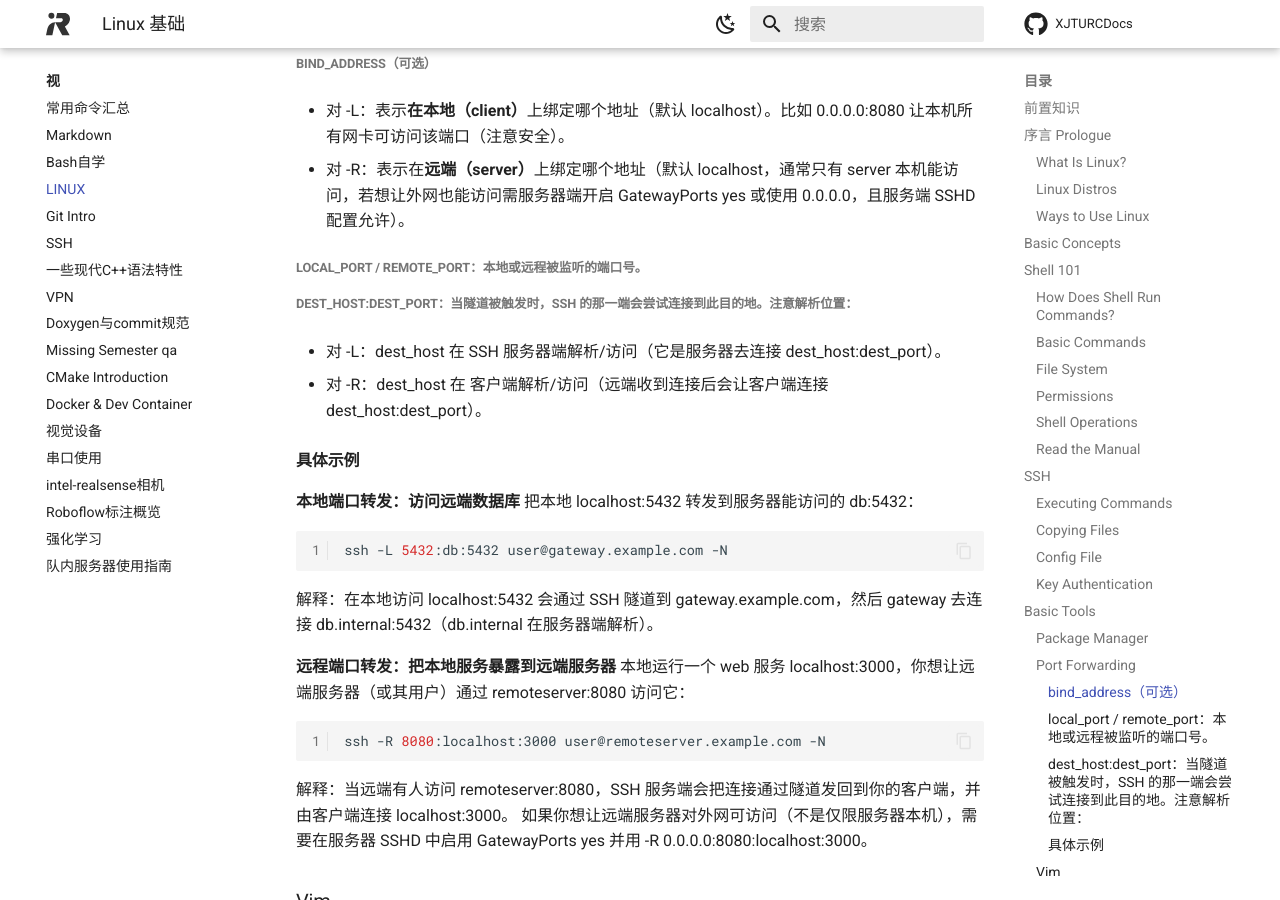
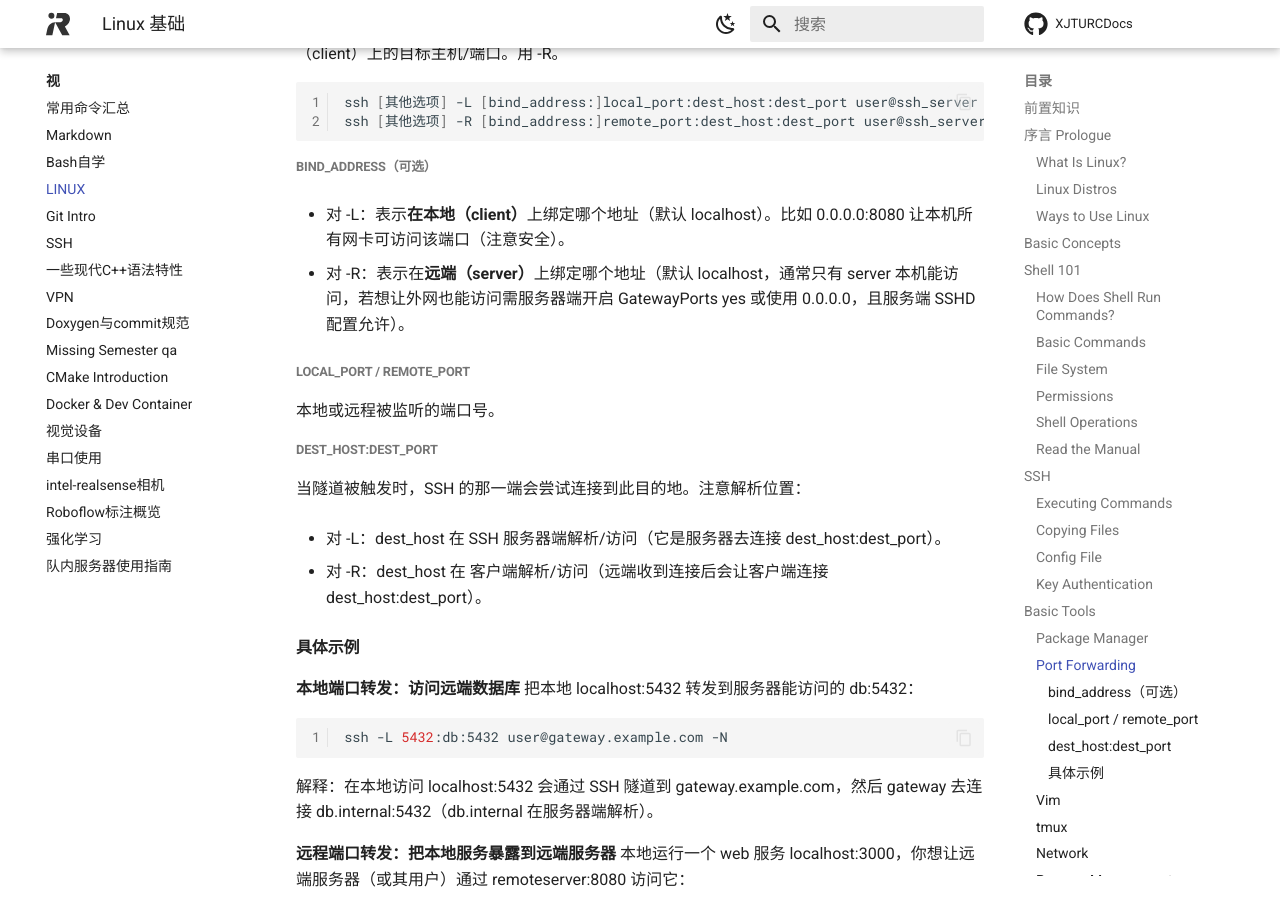
Before and after one commit to XJRCAdmin/XJTURCDocs, an MkDocs documentation site: the page built from docs/blog/视/linux/linux.md, in a window 1280 px wide and 900 px high, scrolled down 11497 px. Built offline with MkDocs 1.6.1 and Material for MkDocs 9.7.7, drawn with Linux system fonts in a browser that asks for light colours; comment, search, counter and statistics services are not loaded; some of the changed text lies outside the part shown.

Commit message:
modify:linux.md

```diff
--- a/docs/blog/视/linux/linux.md
+++ b/docs/blog/视/linux/linux.md
@@ -332,9 +336,13 @@ ssh [其他选项] -R [bind_address:]remote_port:dest_host:dest_port user@ssh_se
 - 对 -L：表示**在本地（client）**上绑定哪个地址（默认 localhost）。比如 0.0.0.0:8080 让本机所有网卡可访问该端口（注意安全）。
 
 - 对 -R：表示在**远端（server）**上绑定哪个地址（默认 localhost，通常只有 server 本机能访问，若想让外网也能访问需服务器端开启 GatewayPorts yes 或使用 0.0.0.0，且服务端 SSHD 配置允许）。
-##### local_port / remote_port：本地或远程被监听的端口号。
+##### local_port / remote_port
 
-##### dest_host:dest_port：当隧道被触发时，SSH 的那一端会尝试连接到此目的地。注意解析位置：
+本地或远程被监听的端口号。
+
+##### dest_host:dest_port
+
+当隧道被触发时，SSH 的那一端会尝试连接到此目的地。注意解析位置：
 
 - 对 -L：dest_host 在 SSH 服务器端解析/访问（它是服务器去连接 dest_host:dest_port）。
 
```
Also changed, not shown: other parts of docs/blog/视/linux/linux.md (+4 -0 lines).
